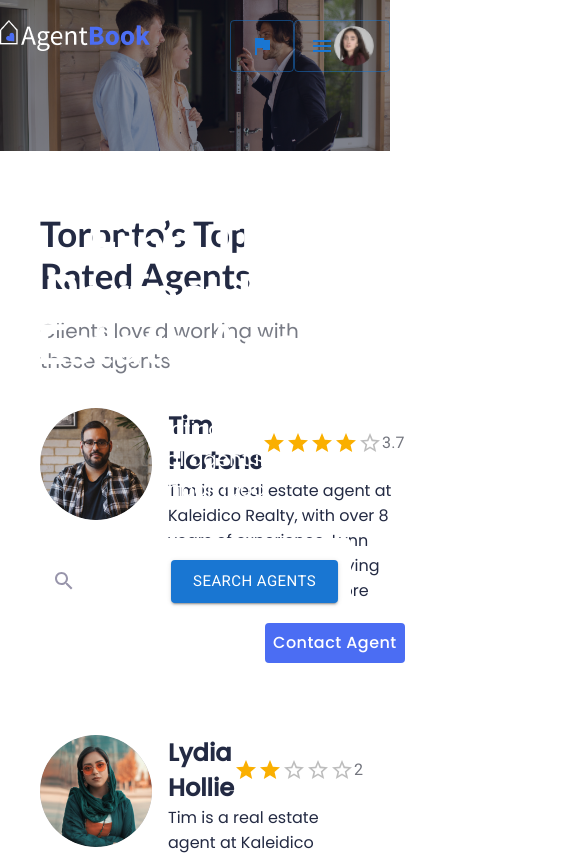
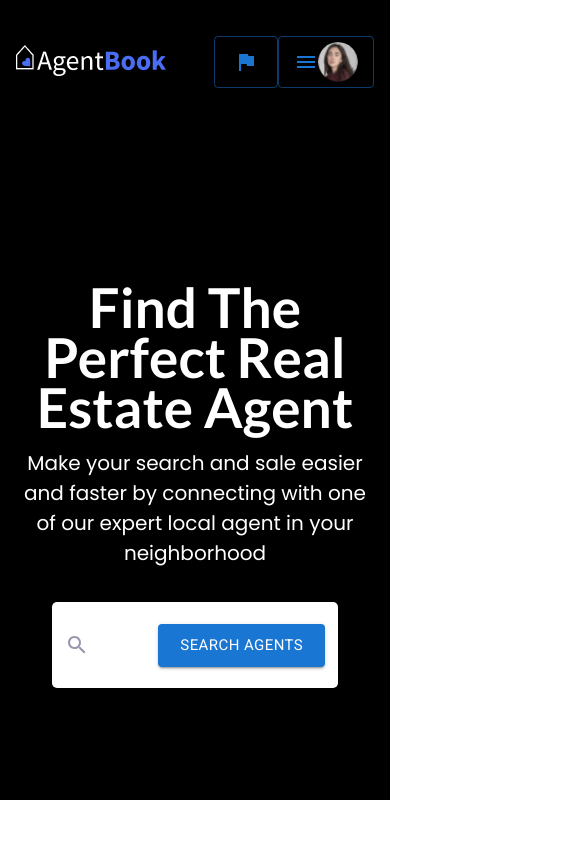
Before and after one commit to FahadNiazi/agent-book, a Next.js app: page / in a window 390 px wide. Shown: the top 855 px of the page, 585 px wide, since content can reach past the window. Built offline with nearby package versions, Linux system fonts and the light colour scheme.

Commit message:
Finishing responsiveness

```diff
--- a/components/chooseAgent/index.jsx
+++ b/components/chooseAgent/index.jsx
@@ -6,7 +6,7 @@ export const ChooseAgent = () => {
   return (
     <Grid container mt={9}>
       <Grid item lg={6}>
-        <img src="./choose.png" />
+        <img src="./choose.png" width="100%" />
       </Grid>
       <Grid item lg={6}>
         <Box style={styles.agent}>CHOOSING YOUR AGENT</Box>
--- a/components/footer/index.jsx
+++ b/components/footer/index.jsx
@@ -1,13 +1,18 @@
 import { Facebook, Instagram, Twitter, YouTube } from "@mui/icons-material";
-import { Grid, Box, IconButton, Divider } from "@mui/material";
+import { Grid, Box, IconButton, Hidden, useMediaQuery } from "@mui/material";
 import React from "react";
 export const Footer = () => {
+  const ismobile = useMediaQuery("(max-width:600px)");
   return (
     <Box bgcolor="#000518" py={6} mt={6}>
       <Grid container justifyContent="center">
-        <Grid item lg={10}>
-          <Grid container justifyContent="space-between" spacing={5}>
-            <Grid item lg={3}>
+        <Grid item xs={12} lg={10}>
+          <Grid
+            container
+            justifyContent={ismobile ? "center" : "space-between"}
+            spacing={5}
+          >
+            <Grid item xs={11} lg={3}>
               <Box mb={3}>
                 <img alt="logo" src="./logo.png" />
               </Box>
@@ -37,7 +42,7 @@ export const Footer = () => {
                 </IconButton>
               </Box>
             </Grid>
-            <Grid item lg={2}>
+            <Grid item xs={11} lg={2}>
               <Box
                 fontFamily="Lato"
                 fontWeight={600}
@@ -92,7 +97,7 @@ export const Footer = () => {
                 <img src="./hiring.png" />
               </Box>
             </Grid>
-            <Grid item lg={2}>
+            <Grid item xs={11} lg={2}>
               <Box
                 fontFamily="Lato"
                 fontWeight={600}
@@ -146,7 +151,7 @@ export const Footer = () => {
                 <span style={{ marginRight: 8 }}>Careers</span>
               </Box>
             </Grid>
-            <Grid item lg={2}>
+            <Grid item xs={11} lg={2}>
               <Box
                 fontFamily="Lato"
                 fontWeight={600}
@@ -201,6 +206,7 @@ export const Footer = () => {
               </Box>
             </Grid>
           </Grid>
+          <Hidden mdDown>
             <Box
               mt={5}
               pt={5}
@@ -224,6 +230,7 @@ export const Footer = () => {
                 <Box>Cookie Policy</Box>
               </Box>
             </Box>
+          </Hidden>{" "}
         </Grid>
       </Grid>
     </Box>
--- a/components/header/index.jsx
+++ b/components/header/index.jsx
@@ -1,14 +1,36 @@
 import { Flag, Menu, Search } from "@mui/icons-material";
-import { Avatar, Box, Button, Grid, InputBase } from "@mui/material";
+import {
+  Avatar,
+  Box,
+  Button,
+  Grid,
+  InputBase,
+  useMediaQuery,
+  Hidden,
+} from "@mui/material";
 
 export const Header = () => {
+  const ismobile = useMediaQuery("(max-width:600px)");
   return (
-    <Box position="relative" mb={2.2}>
-      <img src="./header.png" width="100%" />
+    <Box
+      position="relative"
+      mb={2.2}
+      height={ismobile ? 800 : "unset"}
+      bgcolor={ismobile ? "black" : "white"}
+    >
+      <Hidden mdDown>
+        <img src="./header.png" width="100%" />
+      </Hidden>
       <Box position="absolute" top={0} bottom={0} left={0} right={0} pt={2.5}>
         <Grid container justifyContent="center">
           <Grid item lg={11}>
-            <Box display="flex" justifyContent="space-between" mb={10}>
+            <Box
+              display="flex"
+              justifyContent="space-between"
+              mb={10}
+              padding={ismobile ? 2 : "unset"}
+              alignItems="center"
+            >
               <Box>
                 <img src="./logo.png" />
               </Box>
@@ -29,6 +51,7 @@ export const Header = () => {
               alignItems="center"
               height="100%"
               justifyContent="center"
+              padding={ismobile ? 2 : "unset"}
             >
               <Box
                 fontFamily="Lato"
--- a/components/localAgent/index.jsx
+++ b/components/localAgent/index.jsx
@@ -1,10 +1,10 @@
-import { Box, Button, Input, InputAdornment, InputBase } from "@mui/material";
 import React from "react";
+import { Box, Button, Hidden, InputBase } from "@mui/material";
 import { styles } from "./styles.js";
-import SearchIcon from "@mui/icons-material/Search";
 import { Search } from "@mui/icons-material";
 export const LocalAgent = () => {
   return (
+    <Hidden mdDown>
       <Box style={styles.backgroundColor}>
         <Box>
           <Box style={styles.heading}>Connect with an expert local agent </Box>
@@ -32,5 +32,6 @@ export const LocalAgent = () => {
           </Button>
         </Box>
       </Box>
+    </Hidden>
   );
 };
--- a/components/timeConverstation/index.jsx
+++ b/components/timeConverstation/index.jsx
@@ -38,7 +38,7 @@ export const TimeConverstation = () => {
         </Button>
       </Grid>
       <Grid item lg={6}>
-        <img src="./agents.png" />
+        <img src="./agents.png" width="100%" />
       </Grid>
     </Grid>
   );
--- a/pages/index.js
+++ b/pages/index.js
@@ -18,7 +18,7 @@ export default function Home() {
       <Header />
       <Grid container p={5}>
         <Grid item xs={0} md={1}></Grid>
-        <Grid item xs={12} lg={10} md={6} sm={4} xs={12}>
+        <Grid item xs={12} lg={10} md={6}>
           <Box>
             <Box style={styles.title}>Toronto’s Top Rated Agents </Box>
             <Box style={styles.description}>
```
Lines whose indentation alone changed are shown as unchanged.
